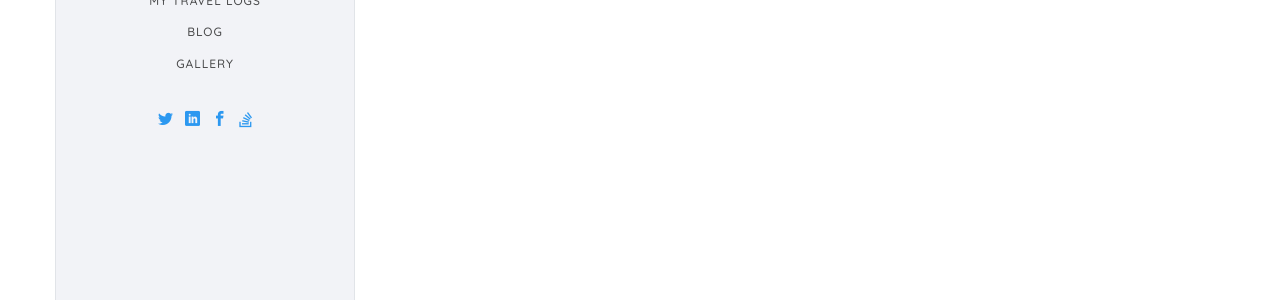
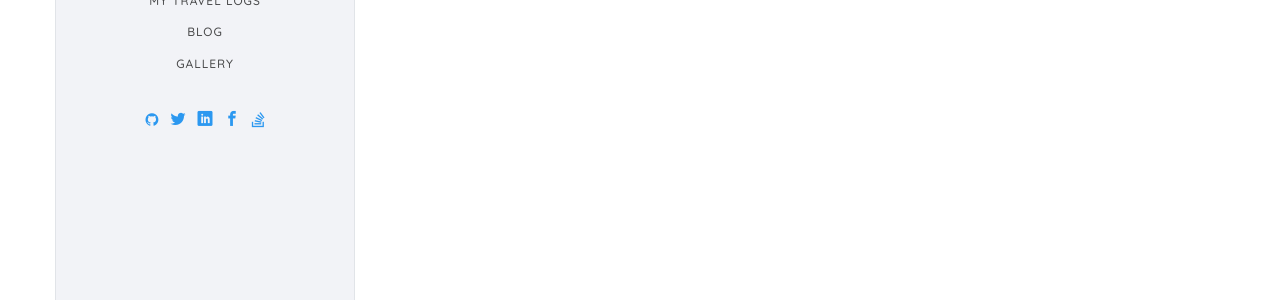
Before and after one commit to donofden/donofden.github.io, a Jekyll site: the page built from action-publish/README.md, in a window 1280 px wide. Shown: the part 503-803 px from the top of the page. Built offline with Jekyll 4.4.1, drawn with Linux system fonts in a browser that asks for light colours; some web fonts are replaced; our own code applies the rules of GitHub Pages for plain Markdown files.

Commit message:
Add Github icon and link to left menu

```diff
--- a/_layouts/default.html
+++ b/_layouts/default.html
@@ -27,6 +27,8 @@ function rootPath() {
 				</div>{% include leftmenu.html %}
 				<div class="colorlib-footer">
 					<ul>
+						<li><a href="https://github.com/donofden" target="_blank"><i class="fa fa-github" aria-hidden="true"></i></a>
+						</li>
 						<li><a href="https://twitter.com/aravind_kumar_g" target="_blank"><i class="icon-twitter2"></i></a>
 						</li>
 						<li><a href="https://www.linkedin.com/in/aravind-kumar-g/" target="_blank"><i class="icon-linkedin2"></i></a>
```
